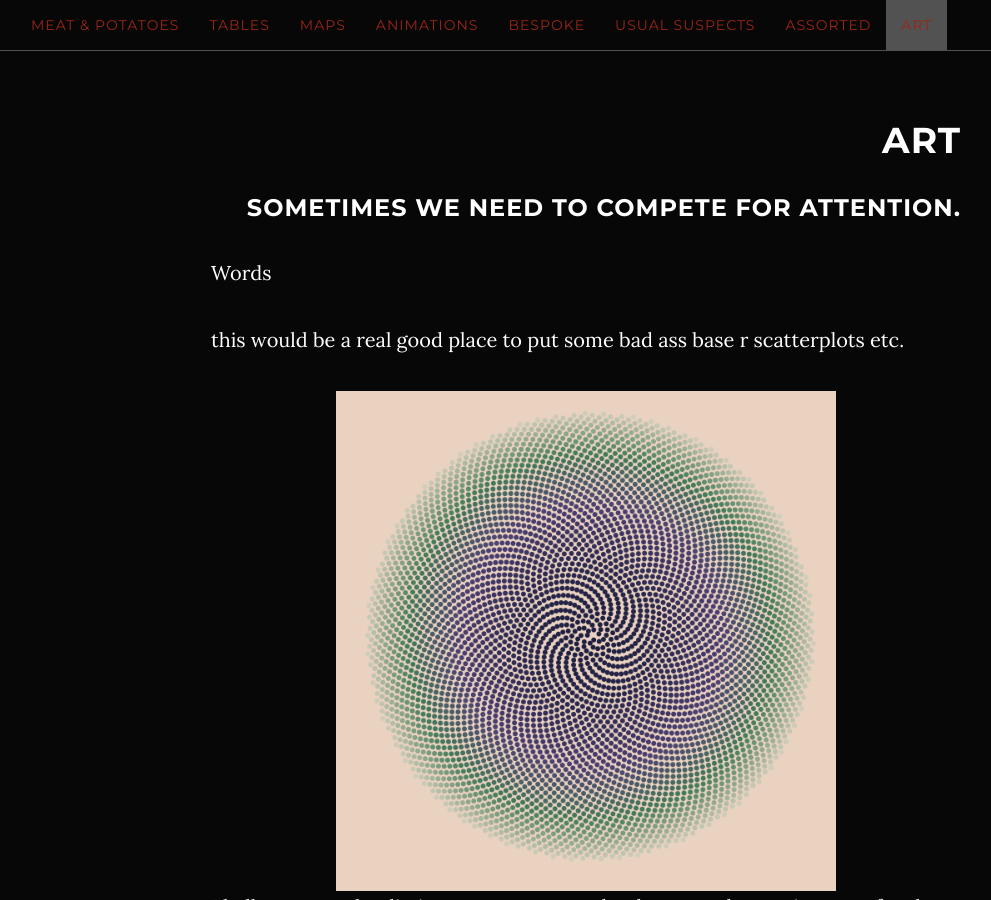
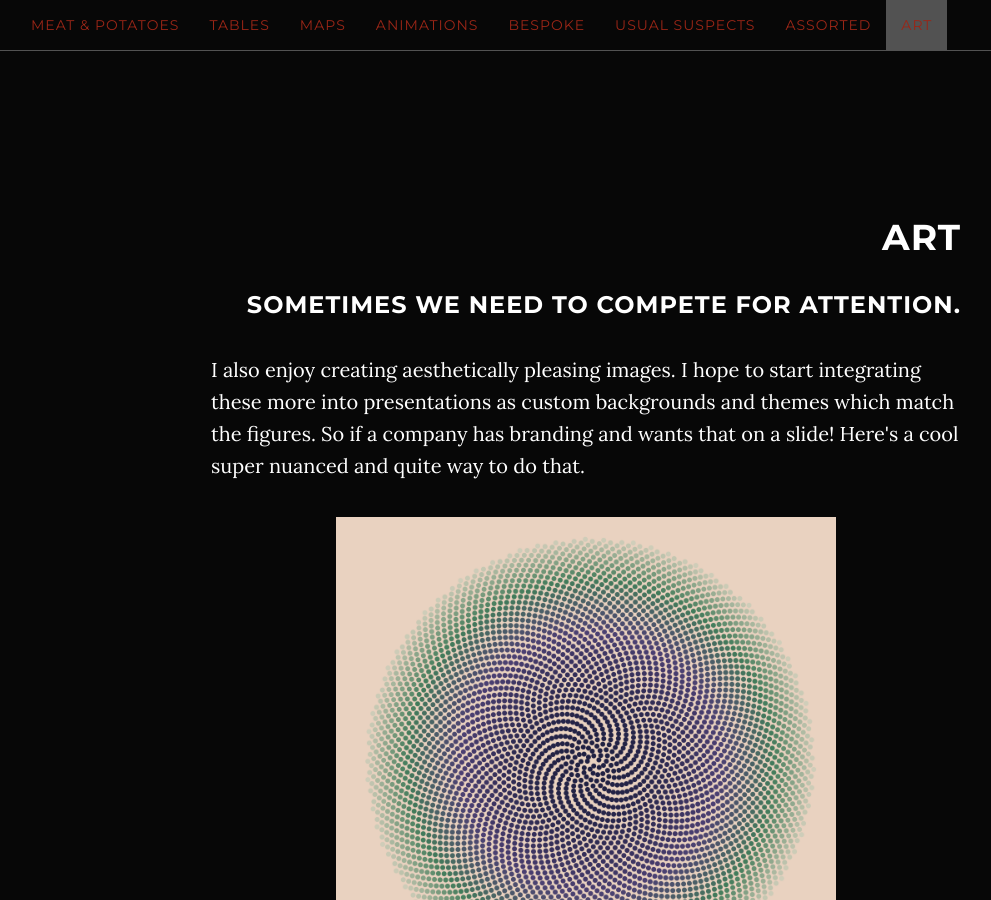
Before and after one commit to sagesteppe/DataVizGallery, a Jekyll site: the page built from index.html, in a window 1280 px wide and 900 px high, scrolled down 28079 px. Shown: the whole window, without its empty margins (54-1045 px from the left). Built offline with Jekyll 4.4.1, drawn with Linux system fonts in a browser that asks for light colours; some of the changed text lies outside the part shown.

Commit message:
more writing

```diff
--- a/_includes/animations.html
+++ b/_includes/animations.html
@@ -8,10 +8,7 @@
                 <p> this would be a real good place to put some bad ass base r scatterplots etc. </p>
                 <img src="{{site.url}}/figures/fcasts.gif" width="500" height="500" alt="Fire forecasts" style="display: block; margin: auto;" />
                 <p>fire forecasts caption</p>
-                <br>
-                <img src="{{site.url}}/figures/MarkovChains.gif" width="300" height="250" alt="Girl in a jacket" style="display: block; margin: auto;" />
-                <p>Markov chain caption</p>
-                <br>
+
             </div>
         </div>
     </section>
--- a/_includes/art.html
+++ b/_includes/art.html
@@ -4,10 +4,9 @@
             <div class="col-lg-8 col-lg-offset-2">
                 <h1>Art</h1>
                 <h3>Sometimes we need to compete for attention.</h3>
-                <p>Words</p>
-                <p> this would be a real good place to put some bad ass base r scatterplots etc. </p>
+                <p>I also enjoy creating aesthetically pleasing images. I hope to start integrating these more into presentations as custom backgrounds and themes which match the figures. So if a company has branding and wants that on a slide! Here's a cool super nuanced and quite way to do that.</p>
                 <img src="{{site.url}}/figures/phyllotaxy_bg.png" width="500" height="500" alt="Fire forecasts" style="display: block; margin: auto;" />
-                <p>Phyllotaxy are the distinct arrangements that leaves make coming out of a plant. This was on the back of an old business card along with the QR code below.</p>
+                <p>Phyllotaxy are the distinct arrangements that leaves make coming out of a plant. This was on the back of an old business card along with the QR code below. Essentially the above image represents the cells of a plant stem in cross section - which species may be arranged like this I'm not sure! The values are imputed from a simulation.</p>
                 <img src="{{site.url}}/figures/Campaign LN86.png" width="500" height="500" alt="Fire forecasts" style="display: block; margin: auto;" />
                 <p>Not made using code, but you have to get clicks somehow.</p>
             </div>
--- a/_includes/table.html
+++ b/_includes/table.html
@@ -12,7 +12,7 @@
                 <p>In this table we address a question regarding how the fitness of individual plants in a population are affected by interactions with an insect which uses the plants as a source for both housing material (leaf tissue), food for it's young (pollen), and itself (nectar). While the interactions are overwhelmingly positive for the population of the plant and inesct, as well as all individuals of the insect, we had to wonder - is this arrangement beneficial for all of the individual plants? Or are some parasitized rather than being in a mutually benefificial relationship?</p>
                 <p>This is for an audience of a few close friends, again we know how they think, what they don't believe, and well the most influential ones favourite colours.</p>
                 <img src="{{site.url}}/figures/rab_tab.png" width="510" height="172"  class="center"  style="display: block; margin: auto;" />
-                <p>An update from a travesty of a conceptual figure from 44 years ago which still guides the prevalent lines of thinking in the field. Tailored to a younger audience, made more conpact, and less verbose. </p>
+                <p>An update from a travesty of a conceptual figure from 44 years ago which still guides the prevalent lines of thinking in the field. Tailored to a younger audience, made more compact, and less verbose. </p>
                 <img src="{{site.url}}/figures/RockFragmentTextureModifiers-Examples.png" width="493" height="162"  class="center"  style="display: block; margin: auto;" />
                 <p>This table showcases the results for a take home teaching assignment. Target audience: my seasonal employees. </p>
             </div>
--- a/_includes/usualsuspects.html
+++ b/_includes/usualsuspects.html
@@ -6,11 +6,13 @@
                 <h3>Plots we love to shoehorn into a project.</h3>
                 <p>A lot of learning to be a data scientist is feeling comfortable with your meat and potatoes approach which kicks the shit of someone else's overparametized and hideously contorted ML approach. But before that confidence comes a lot of funky and cool plots. Some times these make sense to use. Some other times, while, we're all young once.</p>
                 <img src="{{site.url}}/figures/Sankey_plots.png" width="620" height="420" style="display: block; margin: auto;" />
+                <p>Our sample frame had 281 plots. We were assured we had benchmark references for all 281. As you can see that clearly wasn't the case. With a bit of unsupervised clustering, feature engineering, critical thinking, and some tough decisions and assumptions we perservered.</p>
                 <br>
                 <img src="{{site.url}}/figures/Networks3ways.png" width="1050" height="353" class="center" style="display: block; margin: auto;" />
-                <p>  <a href="https://github.com/sagesteppe/nothingButNet">Details here</a> </p>
+                <p>  Part of the masters - nets 3 differenet ways (come after me Pink Floyd I'm ready!). A comparision of graphs generated using three different lines of data. I loathe igraph and the other packages folks use in R, so I had to create a pretty extensize wrapper around them for visualiations. Check it <a href="https://github.com/sagesteppe/nothingButNet">out here.</a> </p>
                 <br>
                 <img src="{{site.url}}/figures/circular_plot.png" width="500" height="500" style="display: block; margin: auto;" />
+                <p>Somebody used some old classifier, developed by a pretty huge team over a few years, and I inherited an absolute mess. In less than a week we generated the training and test data, fit a random forest classifier using high resolution aerial imagery from four channels, and predicted our model onto a few tens of millions of grid cells. Of course we absolutely smoked the old product in the process.</p>
             </div>
         </div>
     </section>
```
